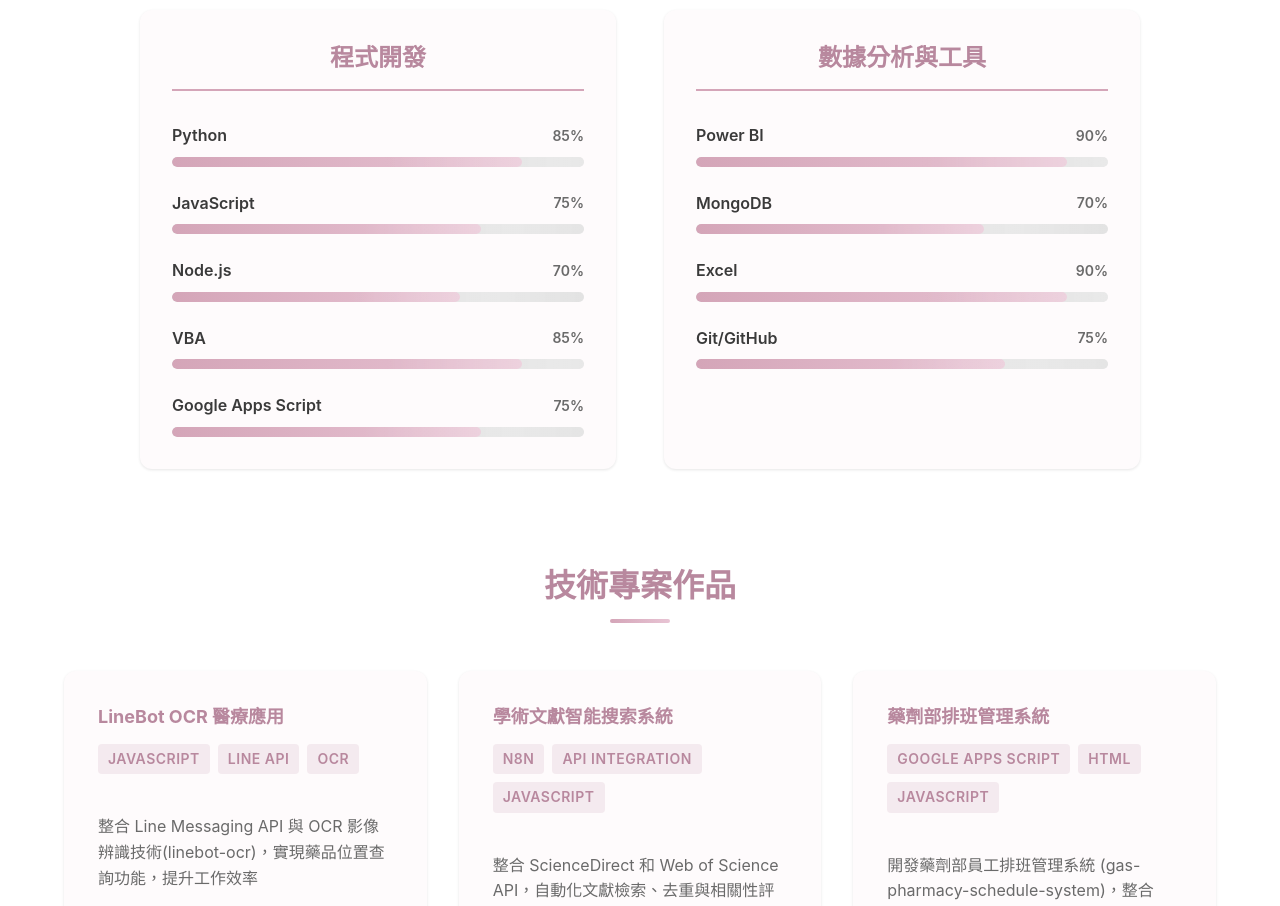
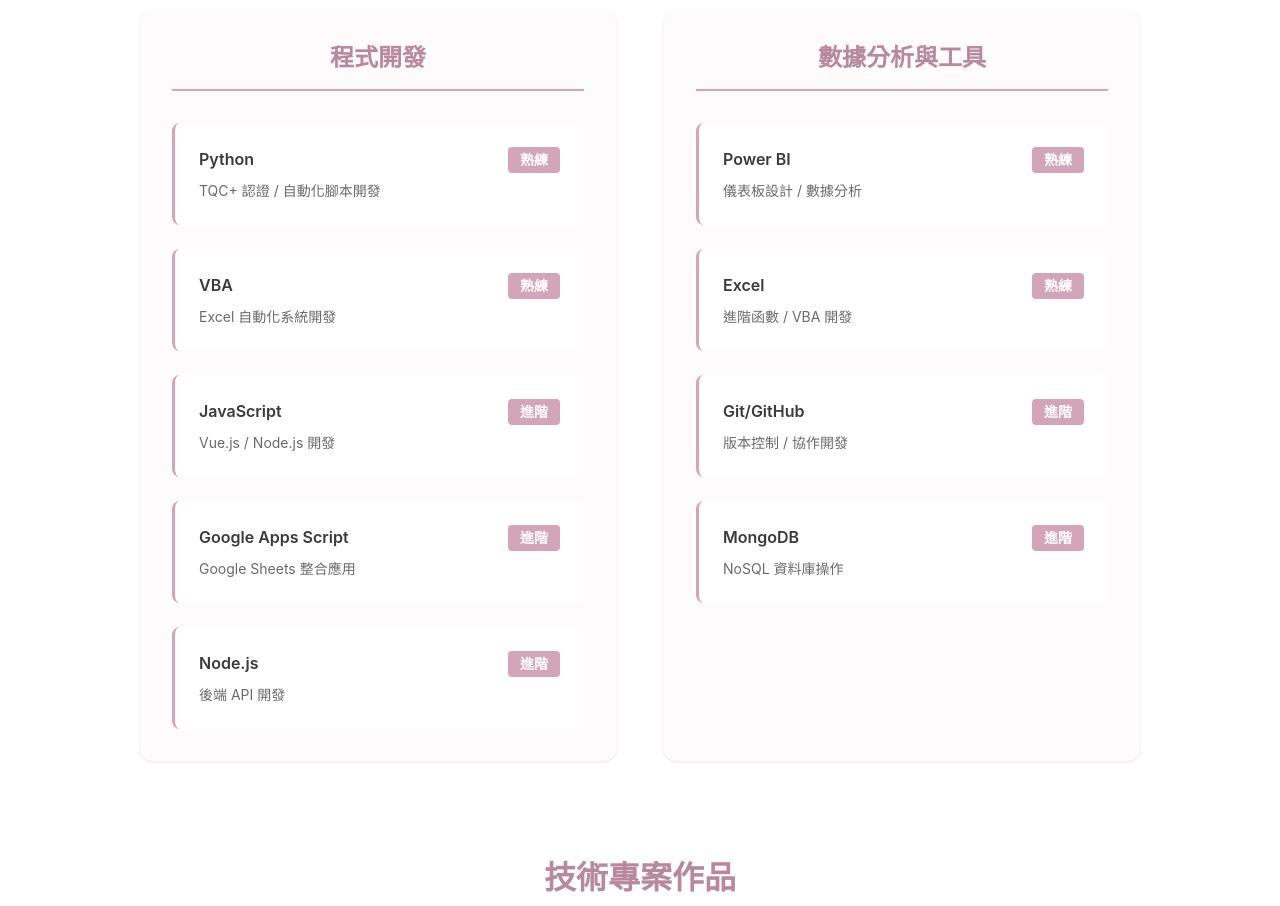
Before and after one commit to Tai-Ju/ruru-cv, a Vue app: page / in a window 1280 px wide. Shown: the part 2220-3126 px from the top of the page. Built offline with nearby package versions, Linux system fonts and the light colour scheme.

Commit message:
Improve skills display: remove percentage bars
- Replace percentage indicators with professional level labels (熟練/進階)
- Add practical experience descriptions for each skill
- Update card-based design with left border accent
- Remove progress bars for cleaner, more professional look

```diff
--- a/src/components/resume/ResumeSkills.vue
+++ b/src/components/resume/ResumeSkills.vue
@@ -3,20 +3,20 @@ const skillCategories = [
   {
     title: '程式開發',
     skills: [
-      { name: 'Python', level: 85 },
-      { name: 'JavaScript', level: 75 },
-      { name: 'Node.js', level: 70 },
-      { name: 'VBA', level: 85 },
-      { name: 'Google Apps Script', level: 75 }
+      { name: 'Python', level: '熟練', experience: 'TQC+ 認證 / 自動化腳本開發' },
+      { name: 'VBA', level: '熟練', experience: 'Excel 自動化系統開發' },
+      { name: 'JavaScript', level: '進階', experience: 'Vue.js / Node.js 開發' },
+      { name: 'Google Apps Script', level: '進階', experience: 'Google Sheets 整合應用' },
+      { name: 'Node.js', level: '進階', experience: '後端 API 開發' }
     ]
   },
   {
     title: '數據分析與工具',
     skills: [
-      { name: 'Power BI', level: 90 },
-      { name: 'MongoDB', level: 70 },
-      { name: 'Excel', level: 90 },
-      { name: 'Git/GitHub', level: 75 }
+      { name: 'Power BI', level: '熟練', experience: '儀表板設計 / 數據分析' },
+      { name: 'Excel', level: '熟練', experience: '進階函數 / VBA 開發' },
+      { name: 'Git/GitHub', level: '進階', experience: '版本控制 / 協作開發' },
+      { name: 'MongoDB', level: '進階', experience: 'NoSQL 資料庫操作' }
     ]
   }
 ]
@@ -39,16 +39,11 @@ const skillCategories = [
               :key="skill.name"
               class="skill-item"
             >
-              <div class="skill-info">
+              <div class="skill-header">
                 <span class="skill-name">{{ skill.name }}</span>
-                <span class="skill-percentage">{{ skill.level }}%</span>
+                <span class="skill-level">{{ skill.level }}</span>
               </div>
-              <div class="skill-bar">
-                <div
-                  class="skill-progress"
-                  :style="{ width: skill.level + '%' }"
-                ></div>
-              </div>
+              <div class="skill-experience">{{ skill.experience }}</div>
             </div>
           </div>
         </div>
--- a/src/styles/skills.css
+++ b/src/styles/skills.css
@@ -41,9 +41,20 @@
 
 .skill-item {
   animation: fadeIn 0.5s ease;
+  padding: var(--spacing-md);
+  background-color: var(--bg-color);
+  border-radius: var(--radius-md);
+  border-left: 3px solid var(--secondary-color);
+  transition: var(--transition);
 }
 
-.skill-info {
+.skill-item:hover {
+  border-left-color: var(--primary-color);
+  box-shadow: var(--shadow-sm);
+  transform: translateX(5px);
+}
+
+.skill-header {
   display: flex;
   justify-content: space-between;
   align-items: center;
@@ -56,42 +67,19 @@
   font-size: var(--font-size-base);
 }
 
-.skill-percentage {
+.skill-level {
   font-size: var(--font-size-sm);
-  color: var(--text-light);
+  color: var(--bg-color);
+  background-color: var(--secondary-color);
+  padding: 2px 12px;
+  border-radius: var(--radius-sm);
   font-weight: 600;
 }
 
-.skill-bar {
-  height: 10px;
-  background-color: #e0e0e0;
-  border-radius: 10px;
-  overflow: hidden;
-  position: relative;
-}
-
-.skill-progress {
-  height: 100%;
-  background: linear-gradient(90deg, var(--secondary-color), var(--accent-color));
-  border-radius: 10px;
-  transition: width 1s ease;
-  position: relative;
-}
-
-.skill-progress::after {
-  content: '';
-  position: absolute;
-  top: 0;
-  left: 0;
-  right: 0;
-  bottom: 0;
-  background: linear-gradient(
-    90deg,
-    transparent,
-    rgba(255, 255, 255, 0.3),
-    transparent
-  );
-  animation: shimmer 2s infinite;
+.skill-experience {
+  font-size: var(--font-size-sm);
+  color: var(--text-light);
+  line-height: 1.4;
 }
 
 @keyframes fadeIn {
@@ -105,15 +93,6 @@
   }
 }
 
-@keyframes shimmer {
-  0% {
-    transform: translateX(-100%);
-  }
-  100% {
-    transform: translateX(100%);
-  }
-}
-
 @media (max-width: 768px) {
   .skills-grid {
     grid-template-columns: 1fr;
```
